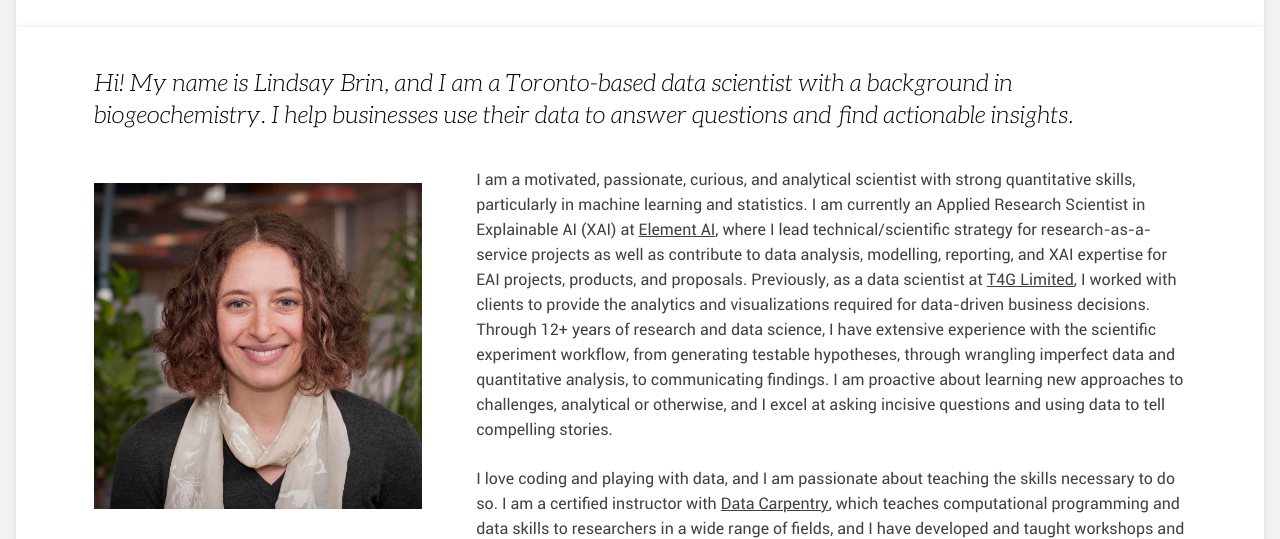
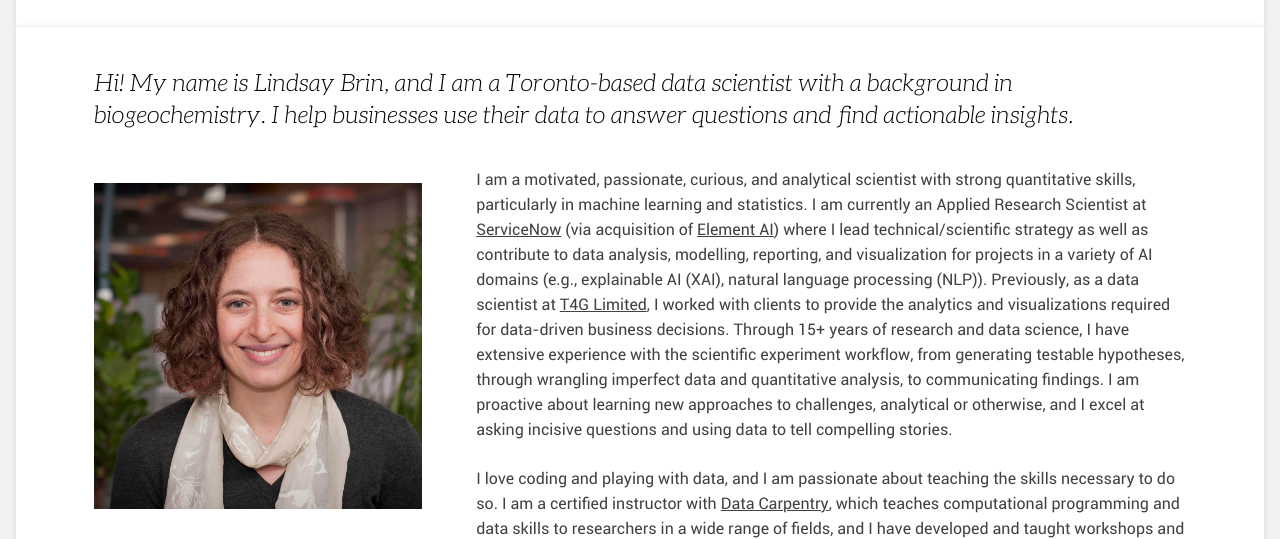
Before and after one commit to lindsaydbrin/lindsaydbrin.com, a plain HTML site: page index.html in a window 1280 px wide. Shown: the part 247-786 px from the top of the page. Drawn offline with Linux system fonts and the light colour scheme; files whose address does not match are found by name.

Commit message:
ServiceNow info update

```diff
--- a/index.html
+++ b/index.html
@@ -92,7 +92,7 @@
                                   <img src="img/LindsayBrin_square_500KB.jpg" alt = "mock"/>
                                   <!-- <img src="img/home_pic.jpg" alt="mock"/> -->
     	                       		</div>
-                                   <p>I am a motivated, passionate, curious, and analytical scientist with strong quantitative skills, particularly in machine learning and statistics. I am currently an Applied Research Scientist in Explainable AI (XAI) at <a href = "https://www.elementai.com"><u>Element AI</u></a>, where I lead technical/scientific strategy for research-as-a-service projects as well as contribute to data analysis, modelling, reporting, and XAI expertise for EAI projects, products, and proposals. Previously, as a data scientist at <a href = "http://www.t4g.com/work/services/analytics/"><u>T4G Limited</u></a>, I worked with clients to provide the analytics and visualizations required for data-driven business decisions. Through 12+ years of research and data science, I have extensive experience with the scientific experiment workflow, from generating testable hypotheses, through wrangling imperfect data and quantitative analysis, to communicating findings. I am proactive about learning new approaches to challenges, analytical or otherwise, and I excel at asking incisive questions and using data to tell compelling stories. </p>
+                                   <p>I am a motivated, passionate, curious, and analytical scientist with strong quantitative skills, particularly in machine learning and statistics. I am currently an Applied Research Scientist at <a href = "https://www.servicenow.com"><u>ServiceNow</u></a> (via acquisition of <a href = "https://www.elementai.com"><u>Element AI</u></a>) where I lead technical/scientific strategy as well as contribute to data analysis, modelling, reporting, and visualization for projects in a variety of AI domains (e.g., explainable AI (XAI), natural language processing (NLP)). Previously, as a data scientist at <a href = "http://www.t4g.com/work/services/analytics/"><u>T4G Limited</u></a>, I worked with clients to provide the analytics and visualizations required for data-driven business decisions. Through 15+ years of research and data science, I have extensive experience with the scientific experiment workflow, from generating testable hypotheses, through wrangling imperfect data and quantitative analysis, to communicating findings. I am proactive about learning new approaches to challenges, analytical or otherwise, and I excel at asking incisive questions and using data to tell compelling stories. </p>
 
                                    <p>I love coding and playing with data, and I am passionate about teaching the skills necessary to do so. I am a certified instructor with <a href="http://www.datacarpentry.org"><u> Data Carpentry</u></a>, which teaches computational programming and data skills to researchers in a wide range of fields, and I have developed and taught workshops and online courses at the University of New Brunswick on data analysis using R. I was the Chapter Co-Lead and taught workshops for the <a href="https://www.facebook.com/learningcodenb/"><u>Saint John chapter</u></a> of <a href = "https://www.canadalearningcode.ca"><u>Canada Learning Code</u></a>, a educational non-profit aimed at increasing digital literacy, tech accessibility, and diversity (gender, ethnic, and otherwise) in tech. My love for teaching has also been channelled through various <a href = "articles.html">online articles</a>. </p>
 
```
